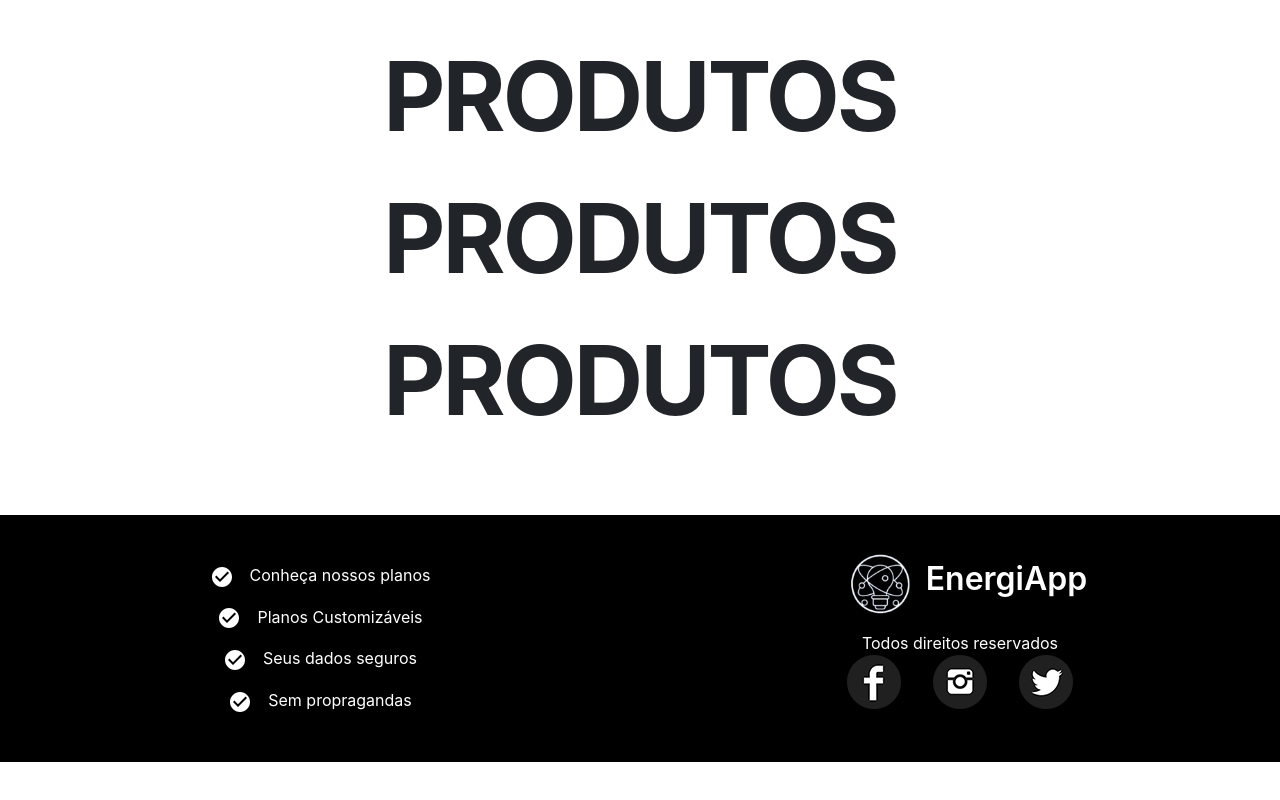
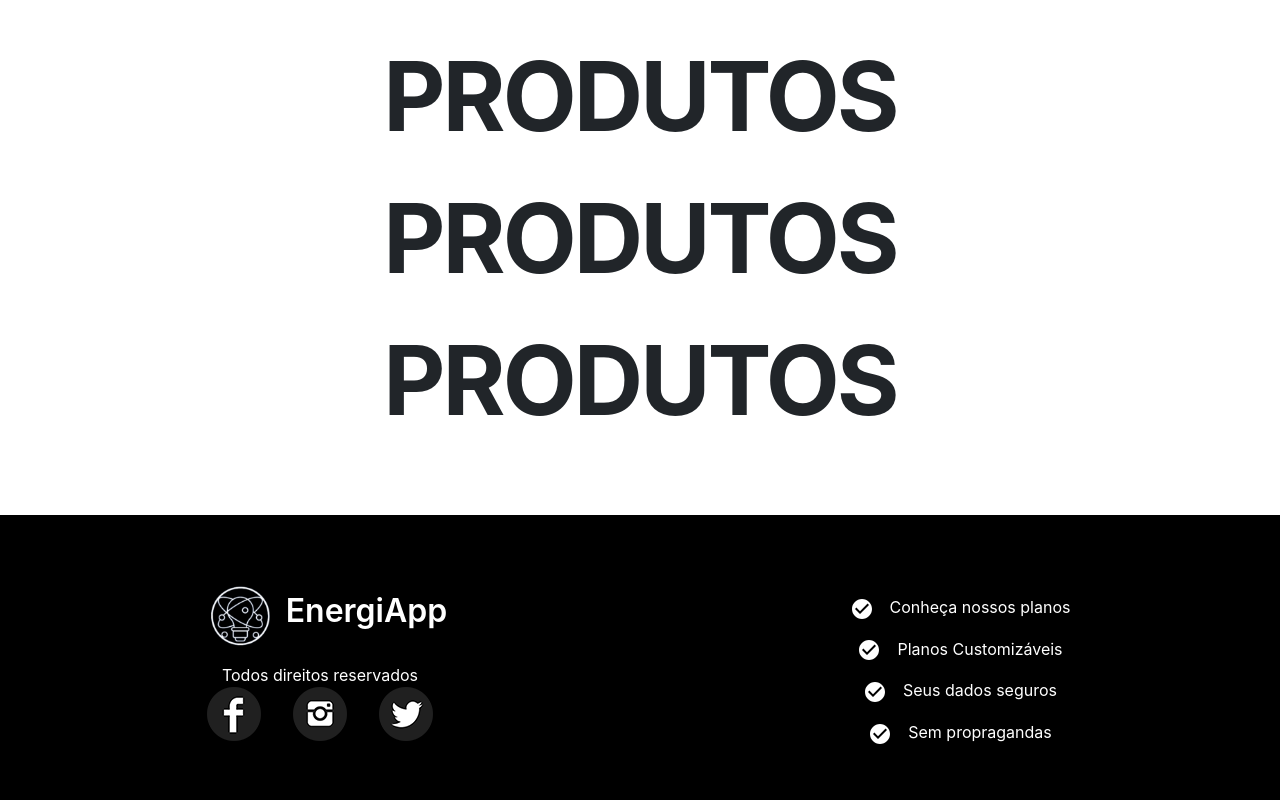
Before and after one commit to jonkstro/energiapp-web-frontend, a React (Create React App) app: page / in a window 1280 px wide. Shown: the part 4031-4831 px from the top of the page. Before the commit the page ends 4793 px from the top, so only its background shows below. Built offline with nearby package versions, Linux system fonts and the light colour scheme.

Commit message:
falta so a section de projetos

```diff
--- a/src/components/BodyLandingPage/index.tsx
+++ b/src/components/BodyLandingPage/index.tsx
@@ -15,7 +15,7 @@ import CheckCircleIcon from '@mui/icons-material/CheckCircle';
 export function BodyLandingPage() {
     return (
         <Container>
-            <Content className="section1">
+            <Content id="section1">
                 <h1>Bem vindo ao EnergiApp</h1>
                 <h2>A gestão do seu consumo na palma da sua mão</h2>
                 <p>Descubra como diminuir em até 30% o preço da sua conta de energia através de gestão do seu consumo de forma sustentável</p>
@@ -27,7 +27,7 @@ export function BodyLandingPage() {
                     </a>
                 </div>
             </Content>
-            <Content className="section2">
+            <Content id="section2">
                 <div className="div-sobre-section">
                     <img src={about} alt="raio verde" />
                     <h3 className="title-sobre-section">Sobre</h3>
@@ -66,7 +66,7 @@ export function BodyLandingPage() {
                 </div>
 
             </Content>
-            <Content className="section3" style={{ padding: 0, maxWidth: "100%" }}>
+            <Content id="section3" style={{ padding: 0, maxWidth: "100%" }}>
                 <div className="div-demo-section">
                     <div className="div-sobre-section">
                         <img src={getDemo} alt="bandeira branca em volta de circulo laranja" />
@@ -84,35 +84,16 @@ export function BodyLandingPage() {
                     </div>
                 </div>
             </Content >
-            <Content className="section4">
-                    <h1>PRODUTOS</h1>
-                    <h1>PRODUTOS</h1>
-                    <h1>PRODUTOS</h1>
-                    <h1>PRODUTOS</h1>
-                    <h1>PRODUTOS</h1>
+            <Content id="section4">
+                <h1>PRODUTOS</h1>
+                <h1>PRODUTOS</h1>
+                <h1>PRODUTOS</h1>
+                <h1>PRODUTOS</h1>
+                <h1>PRODUTOS</h1>
             </Content>
 
-            <Content className="section5" style={{ padding: 0, maxWidth: "100%", display: "block" }}>
+            <Content id="section5" style={{ padding: 0, maxWidth: "100%", display: "block" }}>
                 <div className="div-contato">
-                    <div className="col">
-                        <div style={{margin:"1rem"}}>
-                            <CheckCircleIcon style={{marginRight: "1rem"}}></CheckCircleIcon>
-                            <a className="link-contato" href="#">Conheça nossos planos</a>
-                        </div>
-                        <div style={{margin:"1rem"}}>
-                            <CheckCircleIcon style={{marginRight: "1rem"}}></CheckCircleIcon>
-                            <a className="link-contato" href="#">Planos Customizáveis</a>
-                        </div>
-                        <div style={{margin:"1rem"}}>
-                            <CheckCircleIcon style={{marginRight: "1rem"}}></CheckCircleIcon>
-                            <a className="link-contato" href="#">Seus dados seguros</a>
-                        </div>
-                        <div style={{margin:"1rem"}}>
-                            <CheckCircleIcon style={{marginRight: "1rem"}}></CheckCircleIcon>
-                            <a className="link-contato" href="#">Sem propragandas</a>
-                        </div>
-
-                    </div>
                     <div className="col">
                         <div className="div-contato-section">
                             <img src={logoImg} alt="logo da energiapp" />
@@ -120,7 +101,7 @@ export function BodyLandingPage() {
 
                         </div>
                         <span>Todos direitos reservados</span>
-                        <div className="div-contato-section" style={{justifyContent:"center", alignContent:"center"}}>
+                        <div className="div-contato-section" style={{ justifyContent: "center", alignContent: "center" }}>
                             <a href="#">
                                 <img src={facebook} alt="facebook" />
                             </a>
@@ -135,6 +116,25 @@ export function BodyLandingPage() {
                             </a> */}
                         </div>
                     </div>
+                    <div className="col">
+                        <div style={{ margin: "1rem" }}>
+                            <CheckCircleIcon style={{ marginRight: "1rem" }}></CheckCircleIcon>
+                            <a className="link-contato" href="#">Conheça nossos planos</a>
+                        </div>
+                        <div style={{ margin: "1rem" }}>
+                            <CheckCircleIcon style={{ marginRight: "1rem" }}></CheckCircleIcon>
+                            <a className="link-contato" href="#">Planos Customizáveis</a>
+                        </div>
+                        <div style={{ margin: "1rem" }}>
+                            <CheckCircleIcon style={{ marginRight: "1rem" }}></CheckCircleIcon>
+                            <a className="link-contato" href="#">Seus dados seguros</a>
+                        </div>
+                        <div style={{ margin: "1rem" }}>
+                            <CheckCircleIcon style={{ marginRight: "1rem" }}></CheckCircleIcon>
+                            <a className="link-contato" href="#">Sem propragandas</a>
+                        </div>
+
+                    </div>
                 </div>
             </Content>
         </Container>
--- a/src/components/BodyLandingPage/styles.ts
+++ b/src/components/BodyLandingPage/styles.ts
@@ -239,17 +239,22 @@ export const Content = styled.section`
         width: 100%;
         margin-top: 0rem;
         margin-bottom: -10rem;
-        padding: 1rem 0;
+        padding: 3rem 0;
         background: #000;
         color: #fff;
         display: flex;
         flex-direction: row;
         justify-content: space-between;
         align-items: center;
+        transition: 1s all;
+        @media (max-width: 824px) {
+            display: block;
+            padding: 8rem 0;
+            }
 
-        @media (max-width: 824px) {
-                display: block;
-            }
+        img:hover {
+            transform: scale(1.1);
+        }
     }
 
     .div-contato-section {
--- a/src/components/HeaderLandingPage/index.tsx
+++ b/src/components/HeaderLandingPage/index.tsx
@@ -43,13 +43,13 @@ export function HeaderLandingPage() {
                         <div style={{ justifyContent: "space-around" }}>
                             <ul className="navbar-nav">
                                 <li className="nav-item active">
-                                    <a className="nav-link" href="/#section2" data-toggle="tab">Sobre <span className="sr-only">(current)</span></a>
+                                    <a className="nav-link" href="/#section2">Sobre <span className="sr-only">(current)</span></a>
                                 </li>
                                 <li className="nav-item">
-                                    <a className="nav-link" href="/#section3" data-toggle="tab">Produtos</a>
+                                    <a className="nav-link" href="/#section4">Produtos</a>
                                 </li>
                                 <li className="nav-item">
-                                    <a className="nav-link" href="/#section4" data-toggle="tab">Contato</a>
+                                    <a className="nav-link" href="/#section5">Contato</a>
                                 </li>
                             </ul>
                         </div>
--- a/src/styles/global.ts
+++ b/src/styles/global.ts
@@ -26,6 +26,8 @@ export const GlobalStyle = createGlobalStyle`
 
     /* AJustar a fonte conforme tela utilizada (padrão vem 16px) */
     html {
+        scroll-behavior: smooth;
+
         @media (max-width: 1080px) {
             font-size: 93.75%; //15px
         }
```
